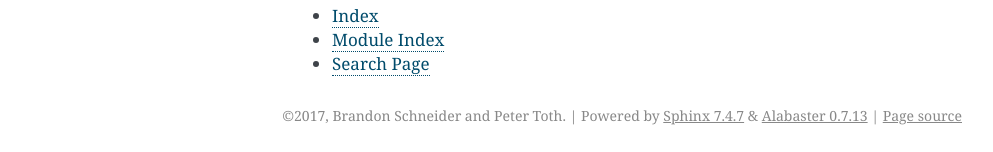
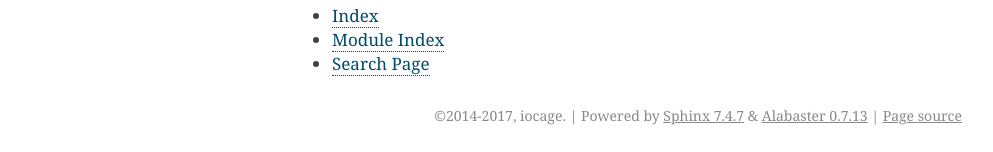
Before and after one commit to iocage/iocage, a Sphinx documentation site: the page built from doc/source/index.rst, in a window 1280 px wide. Shown: the part 1745-1897 px from the top of the page, without its empty margins (148-1141 px from the left). Built offline with Sphinx 7.4.7, drawn with Linux system fonts in a browser that asks for light colours; pages that are not in the unit, such as notebooks, are missing from menus.

Commit message:
Update copyright on RTD

```diff
--- a/doc/source/conf.py
+++ b/doc/source/conf.py
@@ -50,7 +50,7 @@ master_doc = 'index'
 
 # General information about the project.
 project = u'iocage'
-copyright = u'2017, Brandon Schneider and Peter Toth'
+copyright = u'2014-2017, iocage'
 author = u'Brandon Schneider and Peter Toth'
 
 # The version info for the project you're documenting, acts as replacement for
```
Also changed, not shown: 14 other files.
